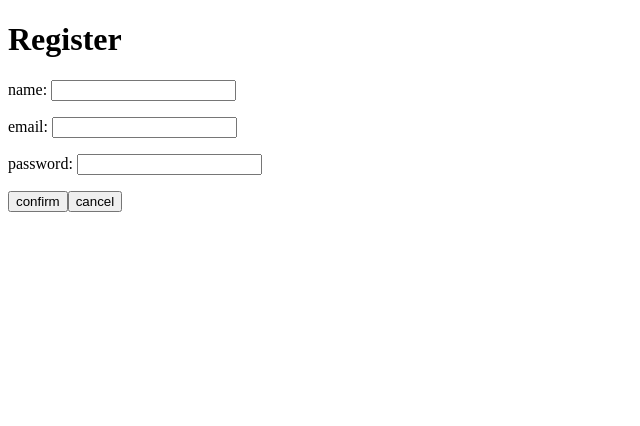
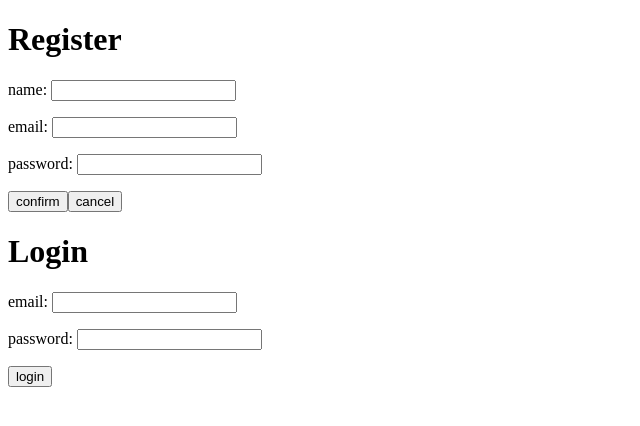
Before and after one commit to boriphat12/Event-Planner-RSVP-App, a React (Vite) app: page / in a window 1280 px wide. Shown: the top 426 px of the page, without its empty margins (0-640 px from the left). Built offline with nearby package versions, Linux system fonts and the light colour scheme.

Commit message:
add login system

```diff
--- a/src/App.tsx
+++ b/src/App.tsx
@@ -1,10 +1,24 @@
+import { useEffect } from "react"
+import LoginForm from "./components/LoginForm"
 import RegisterForm from "./components/RegisterForm"
+import { useAppSelector } from "./hooks"
+
 
 const App = () => {
+  const token = useAppSelector(state => state.auth.token)
+
+  useEffect(() => {
+    if(token) {
+      console.log('Token from Redux:', token);
+    }
+  }, [token])
+
   return (
     <div>
       <h1>Register</h1>
       < RegisterForm/>
+      <h1>Login</h1>
+      < LoginForm />
     </div>
   )
 }
--- /dev/null
+++ b/src/components/LoginForm.tsx
@@ -0,0 +1,28 @@
+import { useState } from "react"
+import { useAppDispatch } from "../hooks";
+import { loginUser } from "../store/authReducer";
+
+const LoginForm = () => {
+
+    const [email, setEmail] = useState('');
+    const [password, setPassword] = useState('')
+    const dispatch = useAppDispatch()
+
+    const handleSubmit = (e: React.FormEvent) => {
+        e.preventDefault()
+        dispatch(loginUser(email, password))
+        console.log('Login success')
+    }
+
+    return (
+        <div>
+            <form onSubmit={handleSubmit}>
+                <p>email:{" "}<input value={email} onChange={(e) => setEmail(e.target.value)}/></p>
+                <p>password:{" "}<input type="password" value={password} onChange={(e) => setPassword(e.target.value)}/></p>
+                <button type="submit">login</button>
+            </form>
+        </div>
+    )
+}
+
+export default LoginForm
```
